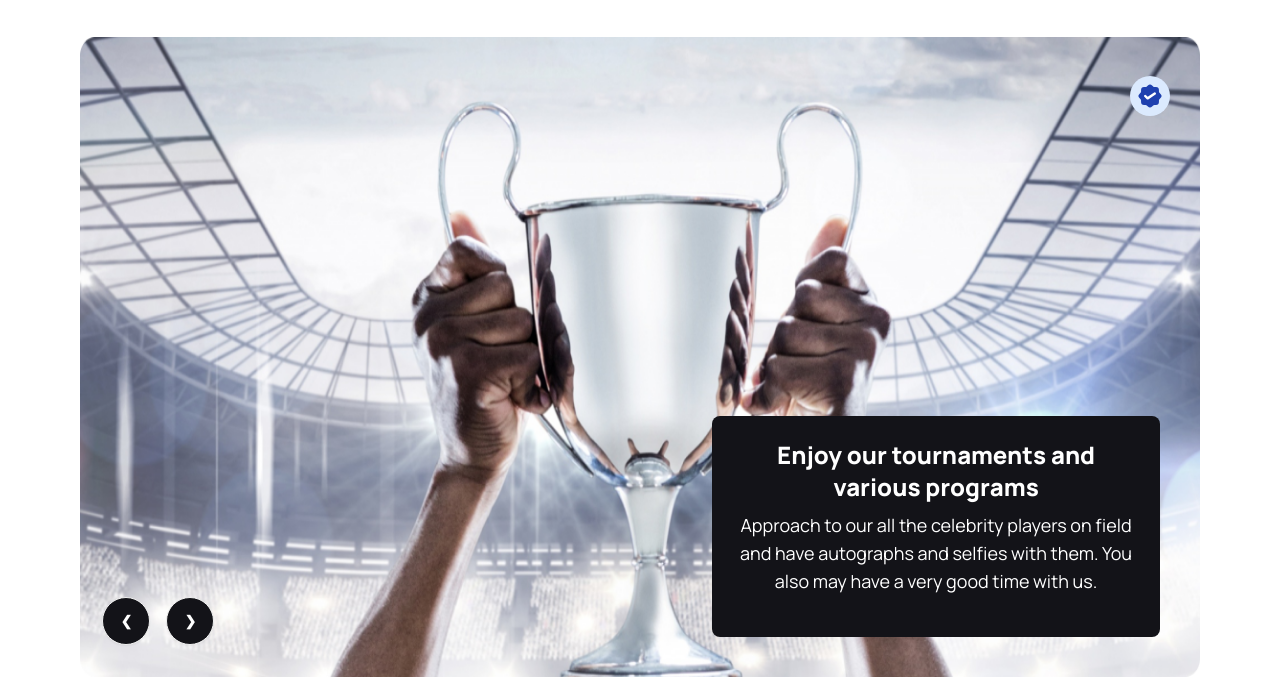
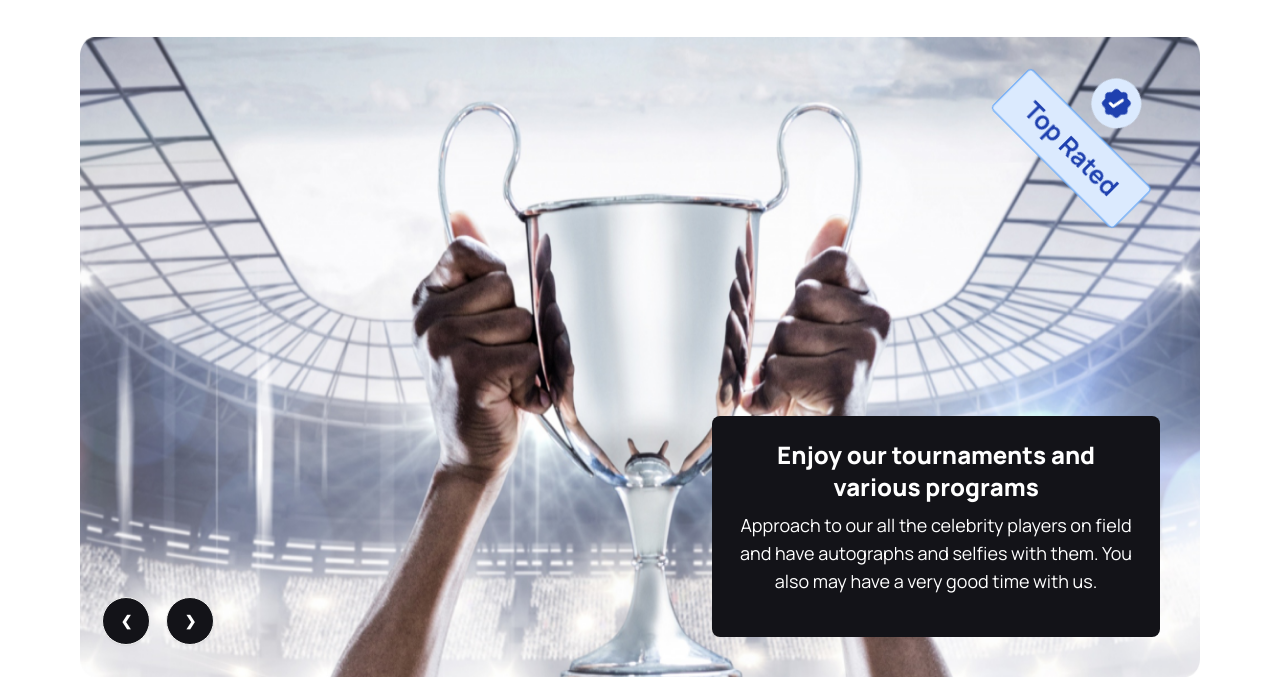
Before and after one commit to gazimaksudur2/hockey-competetion, a plain HTML site: page index.html in a window 1280 px wide. Shown: the part 103-800 px from the top of the page. Drawn offline with nearby package versions, Linux system fonts and the light colour scheme.

Commit message:
Properly finished

```diff
--- a/index.html
+++ b/index.html
@@ -165,9 +165,9 @@
                     </div>
                 </div>
             </div>
-            <div class="z-50 absolute lg:top-[6%] lg:right-[8%]">
+            <div class="z-50 absolute hidden rotate-45 scale-125 lg:flex p-2 flex-col justify-center items-center gap-2 top-[6%] right-[8%]">
                 <span
-                    class="inline-flex items-center justify-center w-10 h-10 me-2 text-xl font-semibold text-blue-800 bg-blue-100 rounded-full dark:bg-gray-700 dark:text-blue-400">
+                    class="-rotate-45 inline-flex items-center justify-center w-10 h-10 me-2 text-xl font-semibold text-blue-800 bg-blue-100 rounded-full dark:bg-gray-700 dark:text-blue-400">
                     <svg class="w-6 h-6" aria-hidden="true" xmlns="http://www.w3.org/2000/svg" fill="currentColor"
                         viewBox="0 0 20 20">
                         <path fill="currentColor"
@@ -177,6 +177,8 @@
                     </svg>
                     <span class="sr-only">Icon description</span>
                 </span>
+                <span class="bg-blue-100 text-blue-800 text-xl font-bold me-2 px-5 py-2 rounded dark:bg-gray-700 dark:text-blue-400 border border-blue-400">Top Rated</span>
+
             </div>
             <div
                 class="w-[100%] min-h-20vh bg-dark-01 p-3 flex flex-col justify-center items-center space-y-2 rounded-lg lg:hidden">
```
